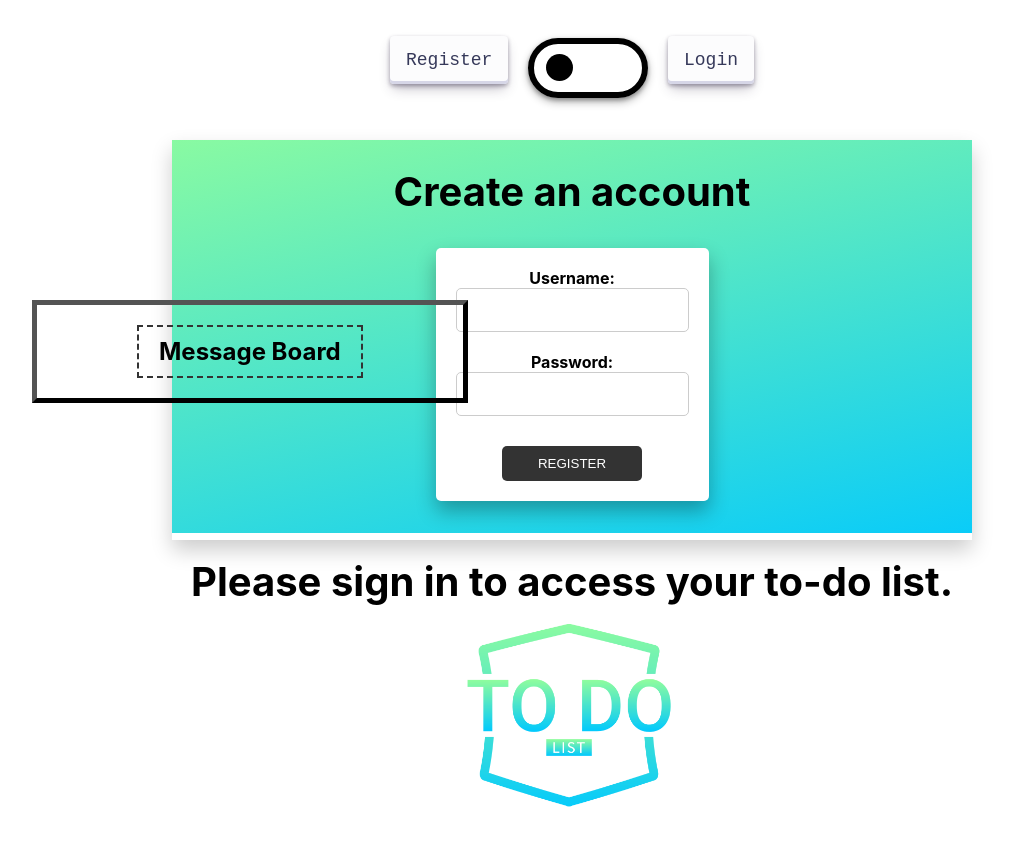
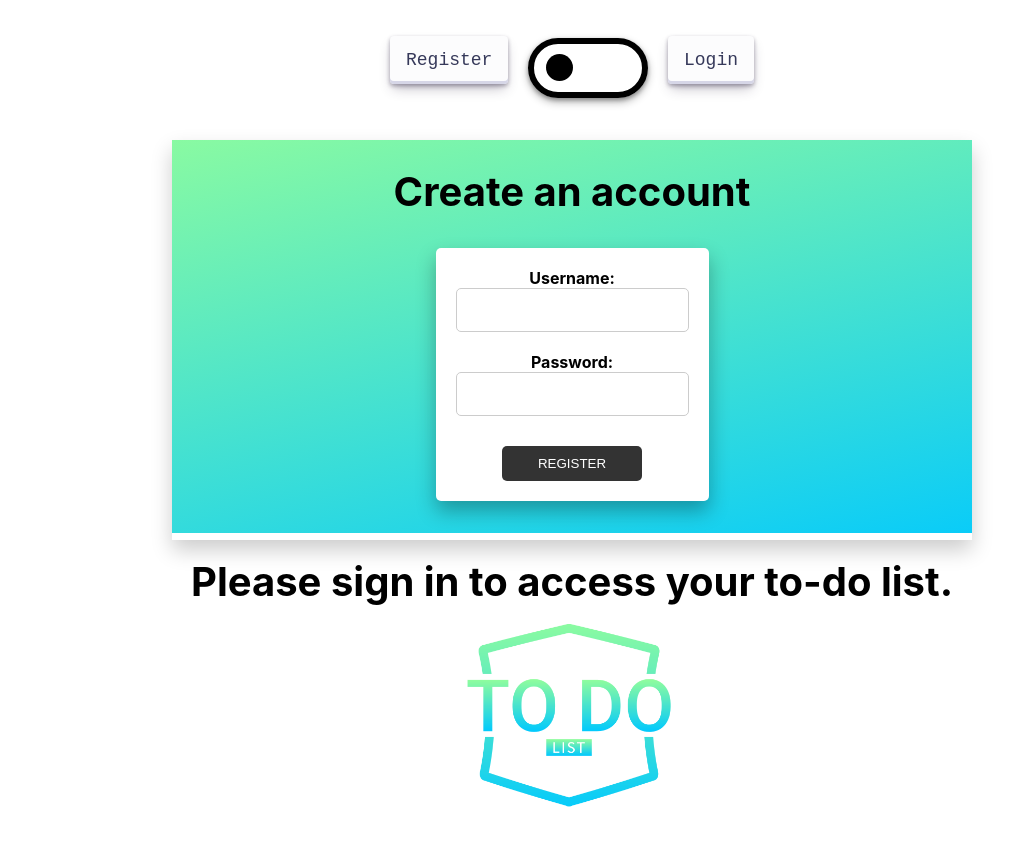
Before and after one commit to CodeDamien1/ToLogin, a React (Create React App) app: page / in a window 1280 px wide. Shown: the top 846 px of the page, without its empty margins (68-1078 px from the left). Built offline with nearby package versions, Linux system fonts and the light colour scheme.

Commit message:
fixed a message board bug

```diff
--- a/src/App.js
+++ b/src/App.js
@@ -61,6 +61,7 @@ const App = () => {
           <div className="todo-container">
             <TodoList />
           </div>
+          <MessageBoard />
         </div>
       ) : (
         <div>
@@ -87,7 +88,6 @@ const App = () => {
           </div>
         </div>
       )}
-      <MessageBoard />
     </div>
   );
 }
```
